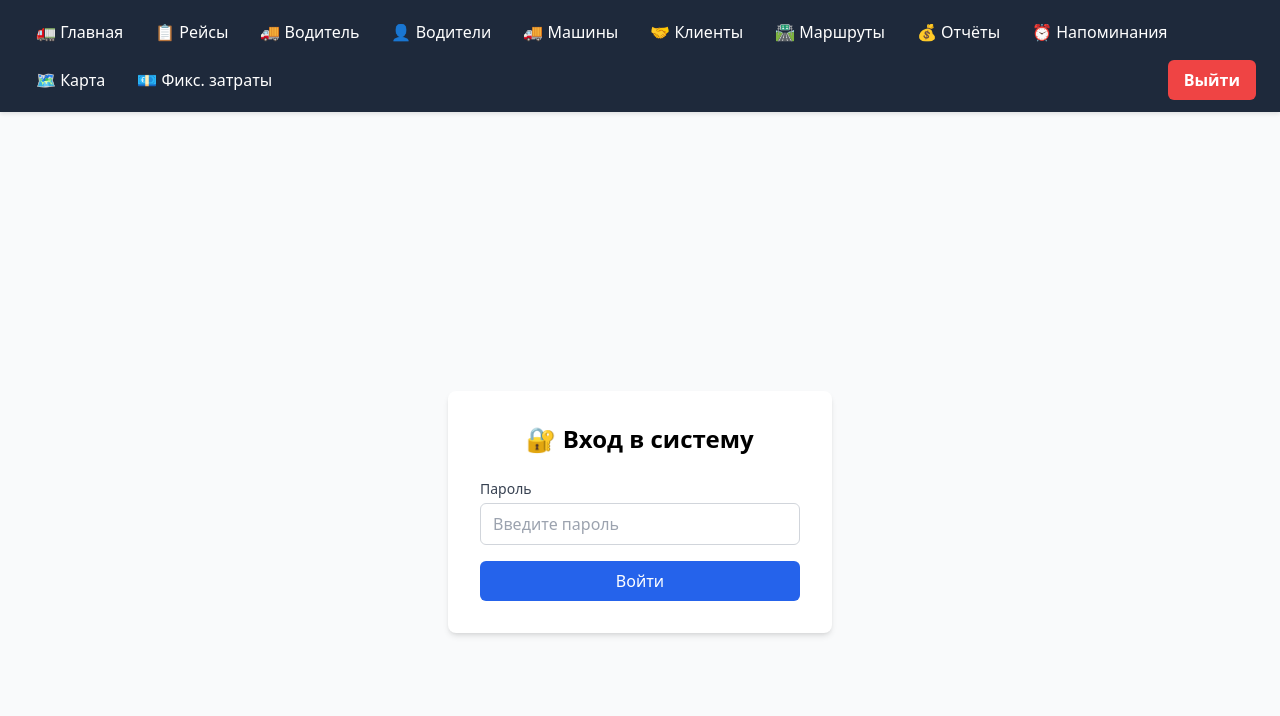
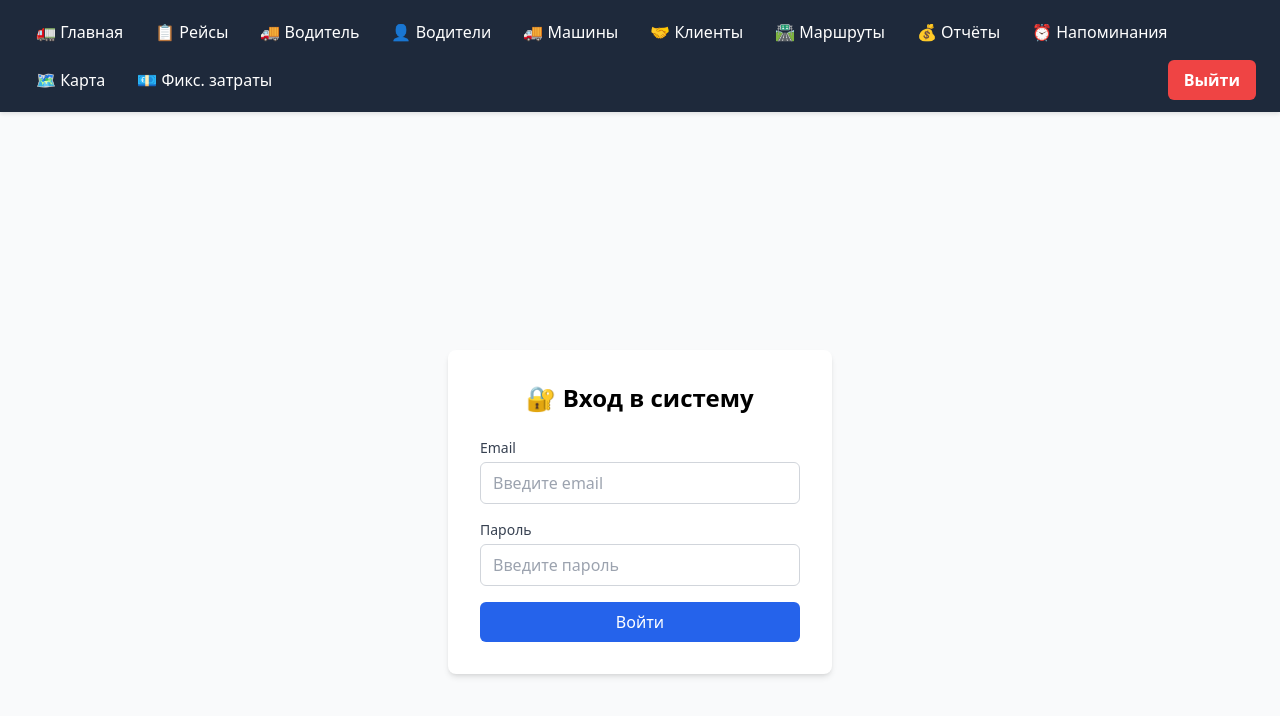
Before and after one commit to kru4ara/logistics-new, a Next.js app: page /login in a window 1280 px wide. Shown: the top 716 px of the page. Built offline with nearby package versions, Linux system fonts and the light colour scheme; no server answers.

Commit message:
Update page.tsx

```diff
--- a/app/login/page.tsx
+++ b/app/login/page.tsx
@@ -2,8 +2,10 @@
 
 import { useState } from 'react';
 import { useRouter } from 'next/navigation';
+import { supabase } from '../../lib/supabaseClient';
 
 export default function LoginPage() {
+  const [email, setEmail] = useState('');
   const [password, setPassword] = useState('');
   const [error, setError] = useState('');
   const router = useRouter();
@@ -11,14 +13,17 @@ export default function LoginPage() {
   async function handleLogin(e: React.FormEvent) {
     e.preventDefault();
 
-    // Проверяем пароль (замени на свой)
-    if (password === 'admin123') {
-      // Сохраняем состояние входа в localStorage
-      localStorage.setItem('isLoggedIn', 'true');
-      router.push('/');
-    } else {
-      setError('Пароль неверный');
+    const { error } = await supabase.auth.signInWithPassword({
+      email,
+      password
+    });
+
+    if (error) {
+      setError(error.message);
+      return;
     }
+
+    router.push('/');
   }
 
   return (
@@ -26,6 +31,17 @@ export default function LoginPage() {
       <div className="bg-white p-8 rounded-lg shadow-md w-full max-w-sm">
         <h1 className="text-2xl font-bold mb-6 text-center">🔐 Вход в систему</h1>
         <form onSubmit={handleLogin} className="space-y-4">
+          <div>
+            <label className="block text-sm font-medium text-gray-700">Email</label>
+            <input
+              type="email"
+              value={email}
+              onChange={(e) => setEmail(e.target.value)}
+              className="mt-1 block w-full rounded-md border border-gray-300 px-3 py-2"
+              placeholder="Введите email"
+              required
+            />
+          </div>
           <div>
             <label className="block text-sm font-medium text-gray-700">Пароль</label>
             <input
@@ -37,13 +53,8 @@ export default function LoginPage() {
               required
             />
           </div>
-          {error && (
-            <p className="text-red-500 text-sm">{error}</p>
-          )}
-          <button
-            type="submit"
-            className="w-full bg-blue-600 text-white py-2 rounded-md hover:bg-blue-700"
-          >
+          {error && <p className="text-red-500 text-sm">{error}</p>}
+          <button type="submit" className="w-full bg-blue-600 text-white py-2 rounded-md hover:bg-blue-700">
             Войти
           </button>
         </form>
```
